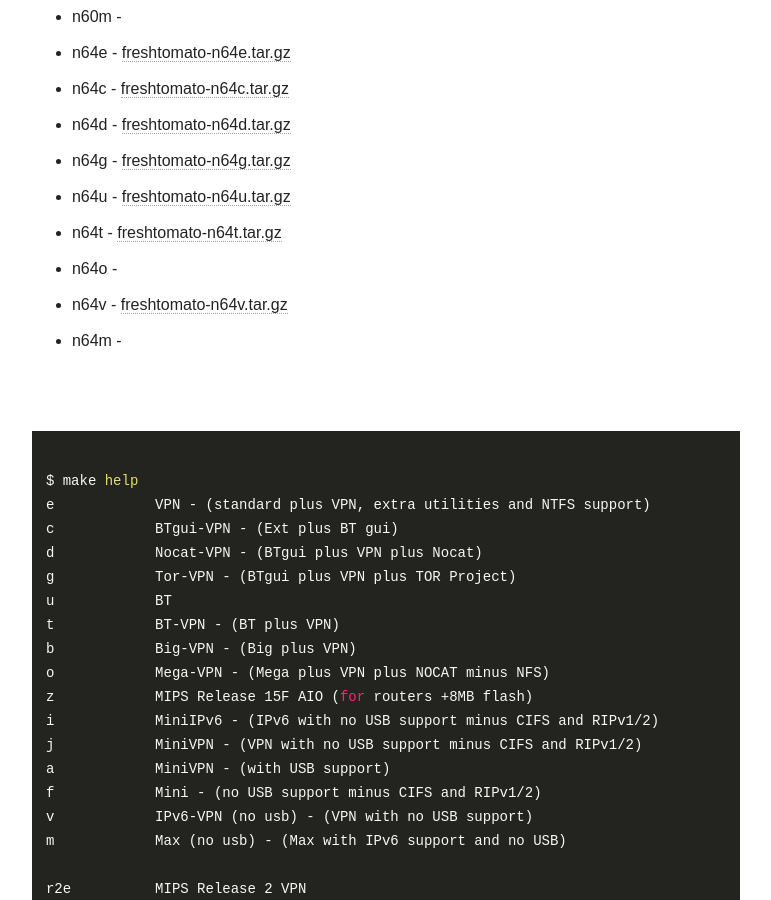
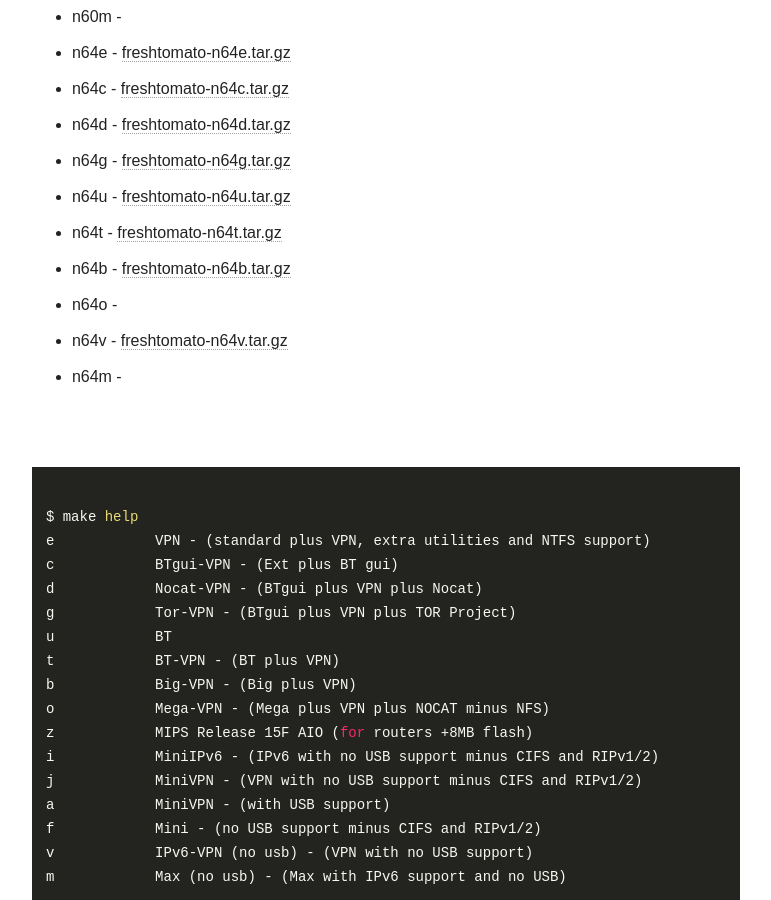
Before and after one commit to oglopss/freshtomato-mips-ci-jekyll, a Jekyll site: the page built from index.html, in a window 1280 px wide and 900 px high, scrolled down 1783 px. Shown: the whole window, without its empty margins (254-1025 px from the left). Built offline with Jekyll 4.4.1, drawn with Linux system fonts in a browser that asks for light colours; nearby versions of some CDN libraries.

Commit message:
Travis build 11 n64b pushed to gh-pages

```diff
--- a/_data/ss.yml
+++ b/_data/ss.yml
@@ -42,3 +42,4 @@
   - 0039 n64t freshtomato-n64t.tar.gz
   - 0043 n64m
   - 0042 n64v freshtomato-n64v.tar.gz
+  - 0040 n64b freshtomato-n64b.tar.gz
```
Also changed, not shown: 1 other file.
